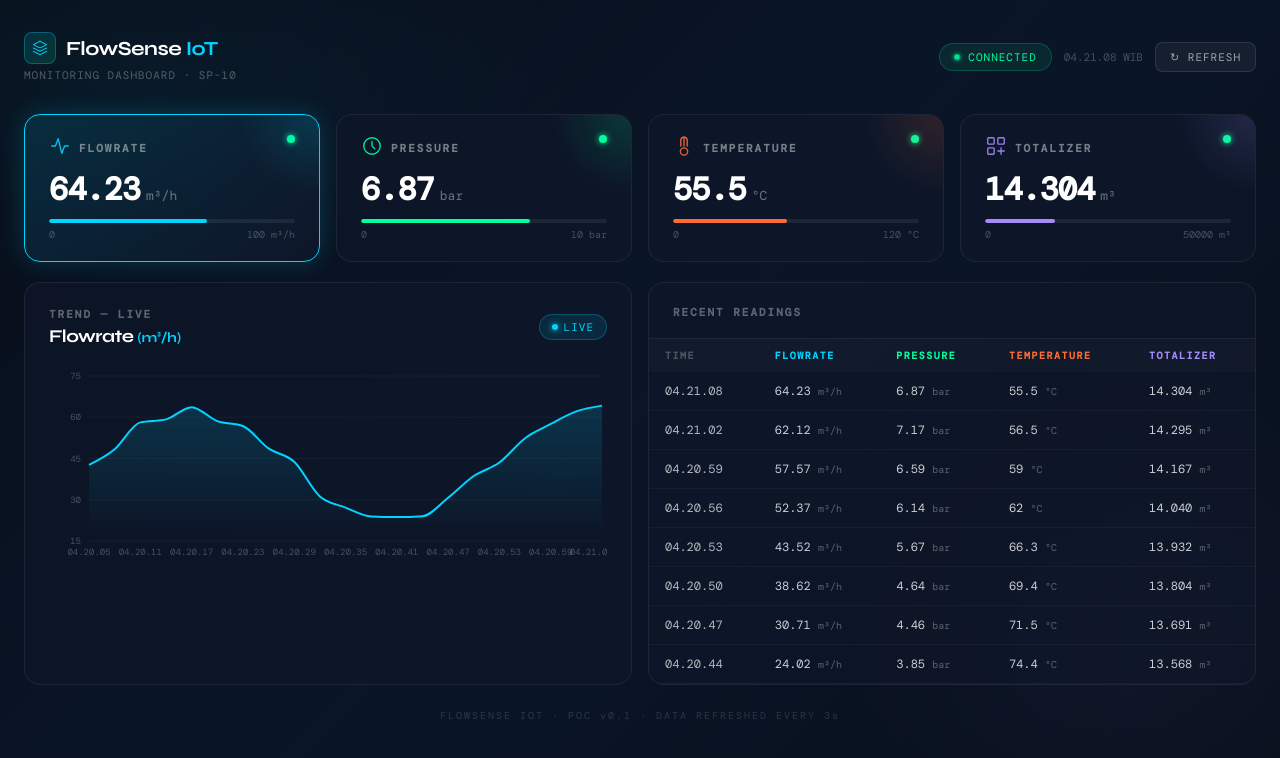
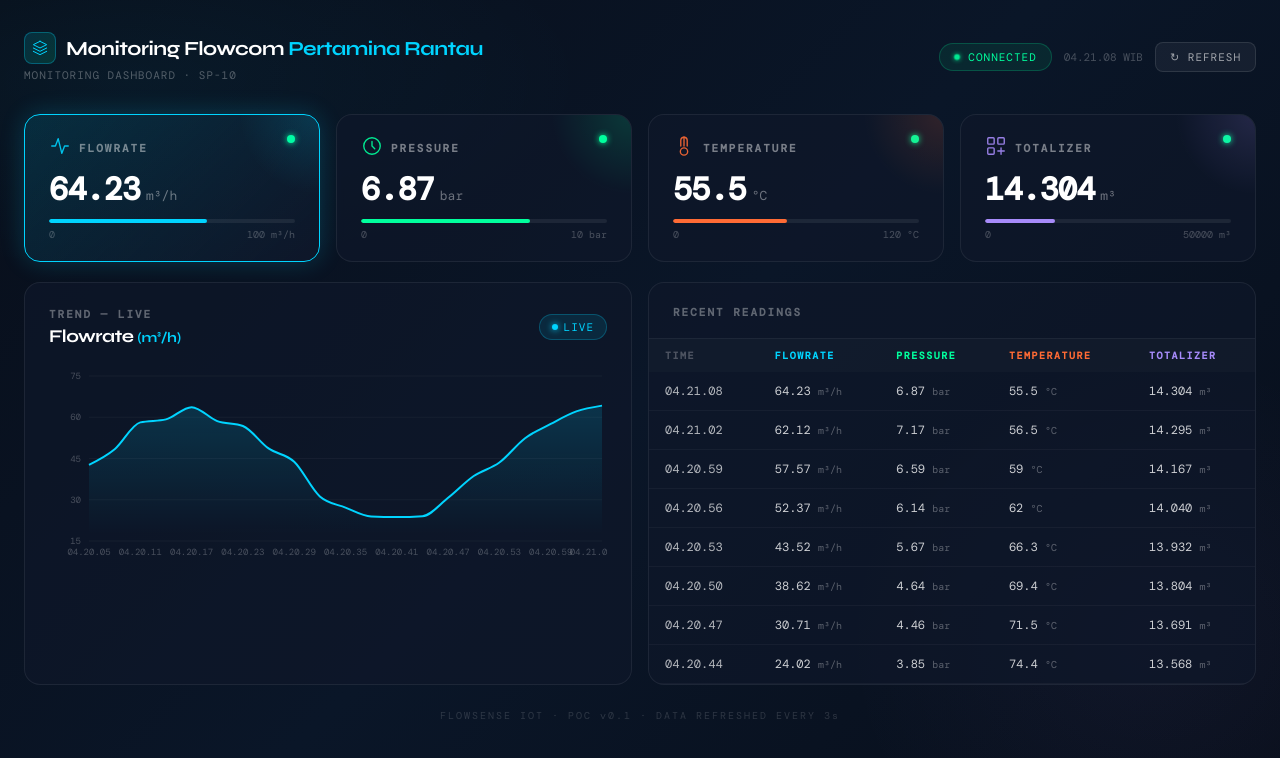
Before and after one commit to TheMediocre777/flowcom-iot-frontend, a React (Vite) app: page / in a window 1280 px wide. Shown: the top 758 px of the page. Built offline with nearby package versions, Linux system fonts and the light colour scheme.

Commit message:
update subtitle header

```diff
--- a/src/components/Header.jsx
+++ b/src/components/Header.jsx
@@ -21,7 +21,7 @@
             </svg>
           </div>
           <h1 style={{ margin: 0, fontSize: 20, fontWeight: 700, color: "#fff", letterSpacing: -0.5 }}>
-            FlowSense <span style={{ color: "#00d4ff" }}>IoT</span>
+            Monitoring Flowcom <span style={{ color: "#00d4ff" }}>Pertamina Rantau</span>
           </h1>
         </div>
         <p style={{ margin: 0, fontSize: 11, color: "rgba(255,255,255,0.3)", fontFamily: "'DM Mono', monospace", letterSpacing: 1 }}>
```
